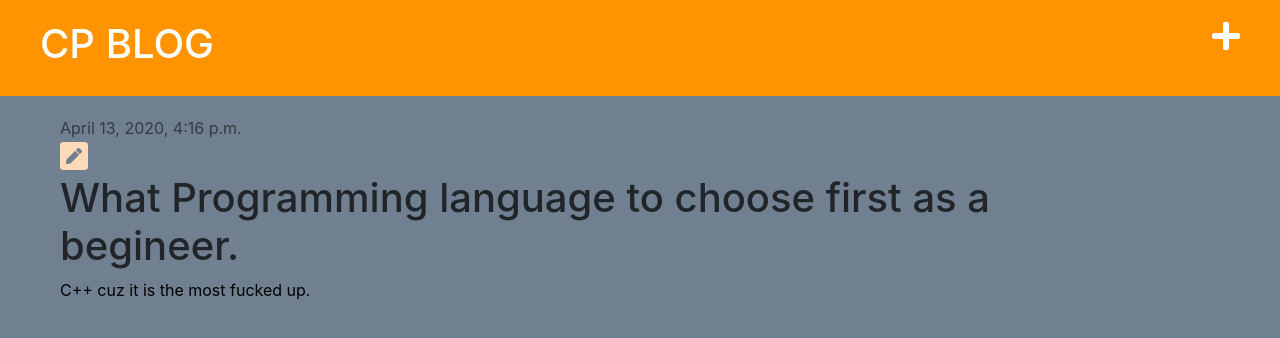
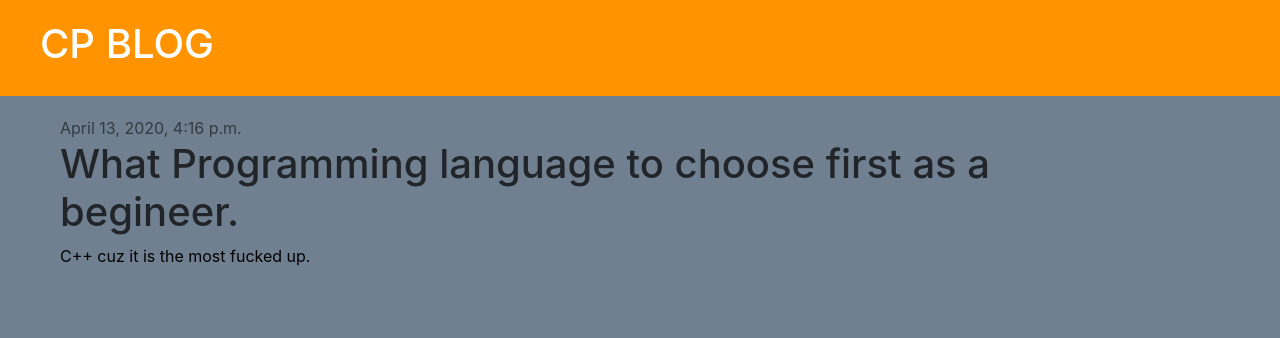
Before and after one commit to holdmypotion/Blog_App_2, a Django app: page /post/1/ in a window 1280 px wide. Shown: the top 338 px of the page. Run offline with Django 3.2, Linux system fonts and the light colour scheme; data comes from the database, SQL or seed files in the repository; some libraries are stand-ins or nearby versions; some web fonts are replaced.

Commit message:
Add basic authentication and icon to create new post

```diff
--- a/blog/templates/blog/base.html
+++ b/blog/templates/blog/base.html
@@ -13,7 +13,9 @@
 </head>
 <body>
 	<div class="page-header">
-		<a href="#"class="top-menu"><i class="fa fa-plus fa-2x"></i></a>
+		{% if user.is_authenticated %}
+			<a href="{% url 'blog:post_create' %}"class="top-menu"><i class="fa fa-plus fa-2x"></i></a>
+		{% endif %}
 		<h1><a href="{% url 'blog:post_list' %}">CP BLOG</a></h1>
 	</div>
 
--- a/blog/templates/blog/post_detail.html
+++ b/blog/templates/blog/post_detail.html
@@ -7,7 +7,9 @@
             {{ post.published_date }}
         </div>
         {% endif %}
-        <a href="{% url 'blog:post_edit' pk=post.pk %}"><i class="fas fa-pen-square fa-2x" style="color: peachpuff"></i></a>
+		{% if user.is_authenticated %}
+            <a href="{% url 'blog:post_edit' pk=post.pk %}"><i class="fas fa-pen-square fa-2x" style="color: peachpuff"></i></a>
+        {% endif %}
         <h1>{{ post.title }}</h1>
         <p>{{ post.text|linebreaksbr }}</p>
     </div>
```
